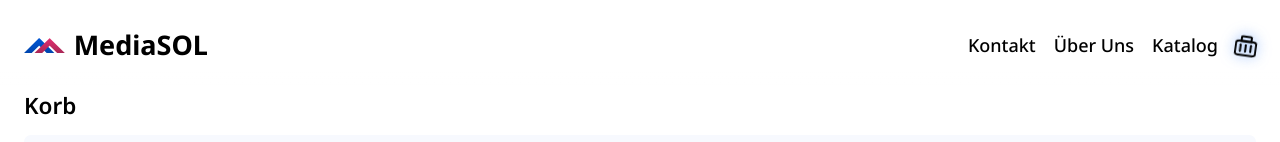
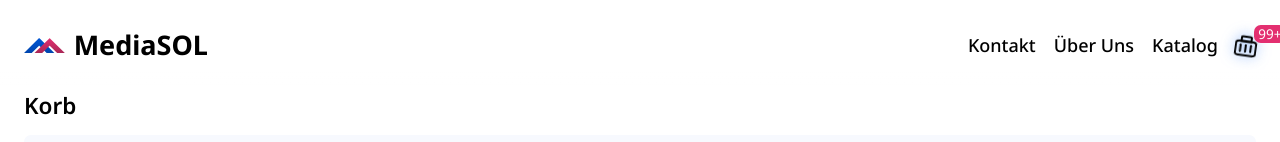
Before and after one commit to Gafum/mediaSOL, a React (Vite) app: page /cart in a window 1280 px wide. Shown: the top 142 px of the page. Built offline with nearby package versions, Linux system fonts and the light colour scheme.

Commit message:
added Budge to the header icon

```diff
--- a/src/Components/Header/Header.tsx
+++ b/src/Components/Header/Header.tsx
@@ -2,6 +2,8 @@ import { Link, NavLink } from "react-router-dom";
 import { screenList } from "../../Routing/RoutingList";
 import { CustomNavLink } from "./MyComponents/CustomNavLink";
 import { IRoutingList } from "../../Routing/Routing.types";
+import { calculateAllAmount } from "../../Function/calculateAllAmount";
+import { useCartStore } from "../../Store/CartStore";
 
 const screenNavList: IRoutingList[] = [
    screenList.contact,
@@ -10,6 +12,8 @@ const screenNavList: IRoutingList[] = [
 ];
 
 export const Header = (): JSX.Element => {
+   const cartList = useCartStore((store) => store.cartList);
+
    return (
       <>
          <div className="container py-6 opacity-0 text-2xl w-full ">
@@ -40,14 +44,16 @@ export const Header = (): JSX.Element => {
                         />
                      );
                   })}
+
                   {/* Icons */}
+                  <div className="relative flex  hover:opacity-60 duration-300 transition-opacity">
                      <NavLink
                         to={screenList.cart.path}
                         className={({ isActive }: { isActive: boolean }) =>
                            (isActive
-                           ? "rotate-[8deg] scale-110 drop-shadow-[0_0_6px_rgba(59,130,246,0.7)]"
+                              ? "relative rotate-[8deg] scale-110 drop-shadow-[0_0_6px_rgba(59,130,246,0.7)]"
                               : "") +
-                        " hover:opacity-60 duration-300 transition-all shadow-primaryBlue "
+                           " duration-300 transition-all shadow-primaryBlue "
                         }
                         title="Korb"
                      >
@@ -57,6 +63,12 @@ export const Header = (): JSX.Element => {
                            className="relative top-[0.6px]"
                         />
                      </NavLink>
+                     <span className="absolute text-xs bg-primaryPink text-white top-[-10px] right-[-150%] px-1 rounded-md">
+                        {calculateAllAmount(cartList) > 99
+                           ? "99+"
+                           : calculateAllAmount(cartList)}
+                     </span>
+                  </div>
                </nav>
             </div>
             <div className="bg-gradient-to-b from-white to-transparent h-4 absolute bottom-[-16px] w-full left-0" />
--- /dev/null
+++ b/src/Function/calculateAllAmount.ts
@@ -0,0 +1,8 @@
+export function calculateAllAmount(object: { [key: string]: number }): number {
+   let res: number = 0;
+   for (let elem in object) {
+      res += object[elem];
+   }
+
+   return res;
+}
--- a/src/Screens/Cart/Cart.tsx
+++ b/src/Screens/Cart/Cart.tsx
@@ -11,8 +11,6 @@ export const Cart = (): JSX.Element => {
    const cartListIDs = Object.keys(useCartStore((state) => state.cartList));
 
    const navigate = useNavigate();
-
-   console.log(cartListIDs);
 
    if (!cartListIDs.length && !favoritesListIDs.length) {
       return (
--- a/src/Screens/Cart/MyComponents/ProductsList.tsx
+++ b/src/Screens/Cart/MyComponents/ProductsList.tsx
@@ -8,6 +8,7 @@ import { CustomImg } from "../../../UI/CustomImg/CustomImg";
 import { Link } from "react-router-dom";
 import { mainCurrency } from "../../../DevData/WhatCurrency";
 import { CustomBtn } from "../../../UI/CustomBtn/CustomBtn";
+import { calculateAllAmount } from "../../../Function/calculateAllAmount";
 
 export const ProductsList = (): JSX.Element => {
    const cartList = useCartStore((state) => state.cartList);
@@ -19,8 +20,6 @@ export const ProductsList = (): JSX.Element => {
    const localCartList = CatalogContent.filter(({ id }) =>
       Object.keys(cartList).includes(id)
    );
-
-
 
    return (
       <SectionWithHeadline title={screenList.cart.name} className="mt-0">
@@ -191,7 +190,11 @@ export const ProductsList = (): JSX.Element => {
             />
             <CustomBtn
                onClick={() => {
-                  if (confirm("Möchten Sie diese Produkte kaufen?")) {
+                  if (
+                     confirm(
+                        `Möchten Sie diese ${calculateAllAmount(cartList)} Produkte kaufen?`
+                     )
+                  ) {
                      clearCartList();
                   }
                }}
--- a/src/Screens/Contact/MyComponents/ContactForm.tsx
+++ b/src/Screens/Contact/MyComponents/ContactForm.tsx
@@ -16,6 +16,7 @@ export const ContactForm = () => {
 
    const onSubmit = async (data: IContactForm) => {
       console.log("Form Data:", data);
+      alert("Your will get the data in email " + data.email);
       reset();
    };
 
--- a/src/Screens/Home/MyComponents/SectionWithImage.tsx
+++ b/src/Screens/Home/MyComponents/SectionWithImage.tsx
@@ -40,6 +40,7 @@ export const SectionWithImage = ({
             className="max-w-1/2 w-[400px]"
             src={imgSrc}
             alt="comp"
+            loading="lazy"
          />
       </section>
    );
--- a/src/UI/CustomImg/CustomImg.tsx
+++ b/src/UI/CustomImg/CustomImg.tsx
@@ -7,8 +7,8 @@ interface ICustomImgProps extends HTMLAttributes<HTMLImageElement> {
 }
 
 interface IImgState {
-   isLoading: boolean;
    isError: boolean;
+   bgImageSrc: string;
 }
 
 export const CustomImg = ({
@@ -17,8 +17,8 @@ export const CustomImg = ({
    NotFoundComponent,
 }: ICustomImgProps): JSX.Element => {
    const [imgState, setImgState] = useState<IImgState>({
-      isLoading: false,
       isError: false,
+      bgImageSrc: "",
    });
 
    if (imgState.isError || !imgSrc) {
@@ -44,16 +44,25 @@ export const CustomImg = ({
             "bg-cover bg-no-repeat bg-center CustomImg",
             className
          )}
-         style={{ backgroundImage: `url(${imgSrc})` }}
+         style={{ backgroundImage: `url(${imgState.bgImageSrc})` }}
       >
          <img
             src={imgSrc}
-            onError={() => {
-               setImgState(() => {
-                  return { isLoading: false, isError: true };
-               });
-            }}
-            style={{ display: "none" }}
+            onError={() =>
+               setImgState((state) => {
+                  return { ...state, isError: true };
+               })
+            }
+            onLoad={() =>
+               setImgState((state) => {
+                  return {
+                     ...state,
+                     bgImageSrc: imgSrc.toString(),
+                  };
+               })
+            }
+            loading="lazy"
+            style={{ opacity: "0", visibility: "hidden" }}
             alt=""
          />
       </div>
```
Lines whose indentation alone changed are shown as unchanged.
